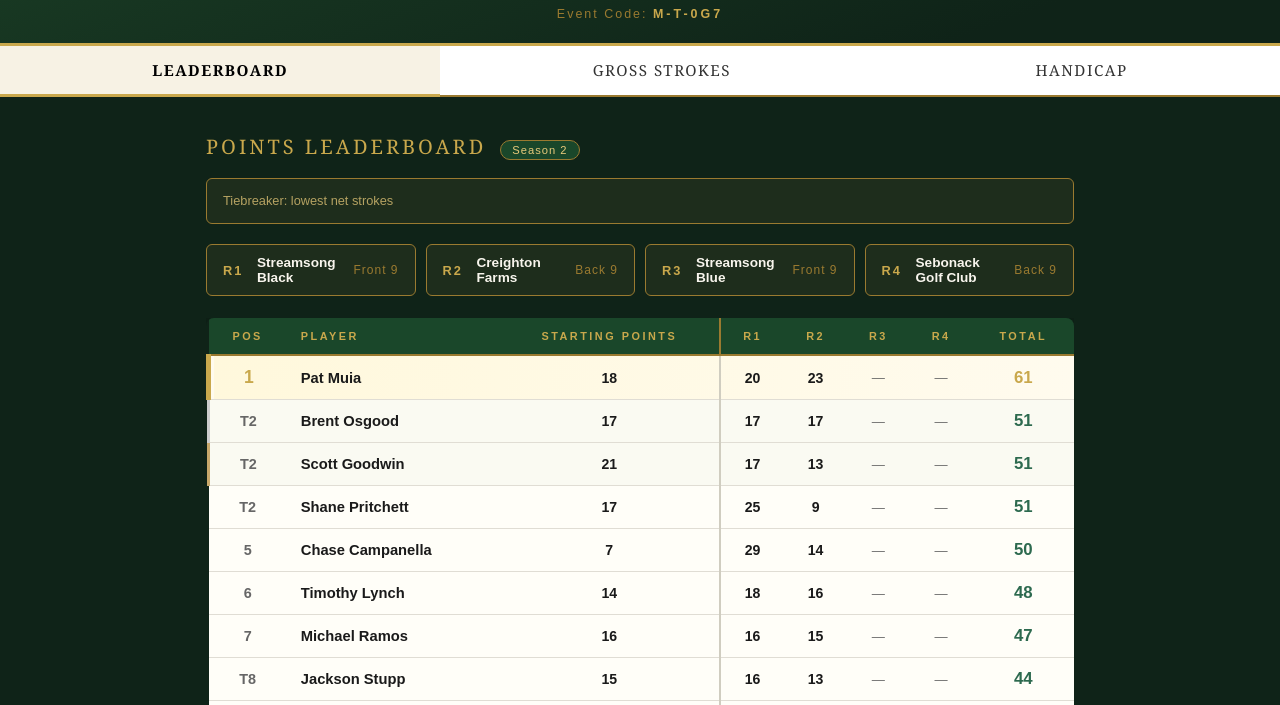
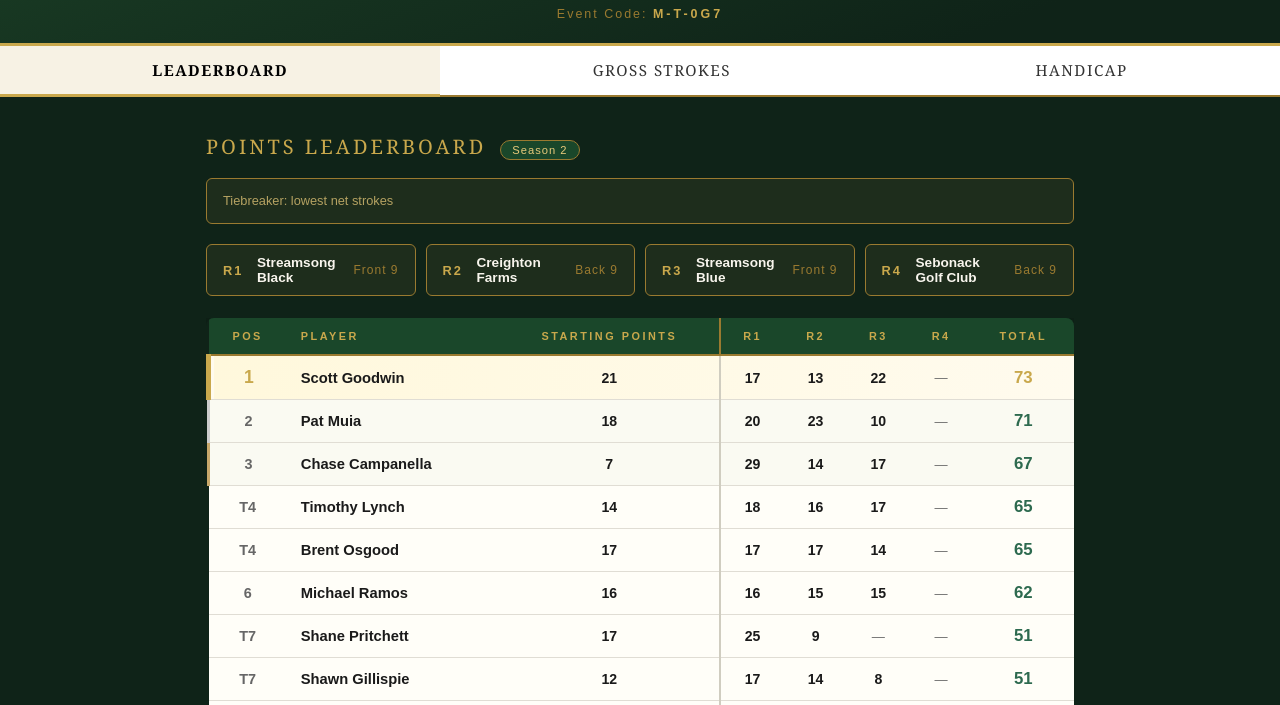
Before and after one commit to MLGolfLeague/golf-league, a plain HTML site: page index.html in a window 1280 px wide. Shown: the part 95-800 px from the top of the page. Drawn offline with Linux system fonts and the light colour scheme.

Commit message:
Add R3 scores - Scott, Chase, Tim, Brent, Mike, Pat, Shawn, Lydia

```diff
--- a/index.html
+++ b/index.html
@@ -244,7 +244,16 @@ const ROUND_POINTS = {
     'Lydia Johnson':     5,
     'Cynthia Soto':      3
   },
-  3: {},
+  3: {
+    'Scott Goodwin':    22,
+    'Chase Campanella': 17,
+    'Timothy Lynch':    17,
+    'Brent Osgood':     14,
+    'Michael Ramos':    15,
+    'Pat Muia':         10,
+    'Shawn Gillispie':   8,
+    'Lydia Johnson':     3
+  },
   4: {}
 };
 
@@ -283,7 +292,16 @@ const ROUND_NET = {
     'Lydia Johnson':    63,
     'Cynthia Soto':     74
   },
-  3: {},
+  3: {
+    'Scott Goodwin':    32,
+    'Chase Campanella': 38,
+    'Timothy Lynch':    38,
+    'Brent Osgood':     40,
+    'Michael Ramos':    43,
+    'Pat Muia':         44,
+    'Shawn Gillispie':  47,
+    'Lydia Johnson':    57
+  },
   4: {}
 };
 
```
